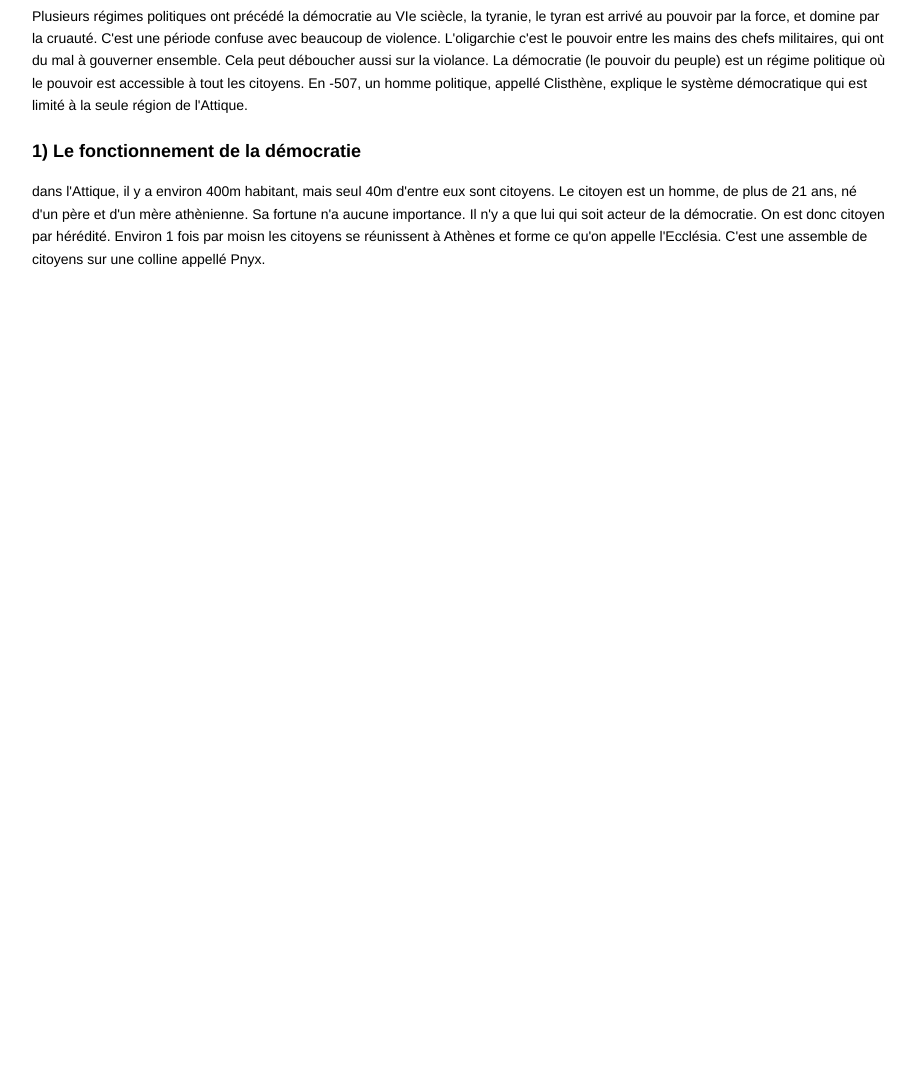
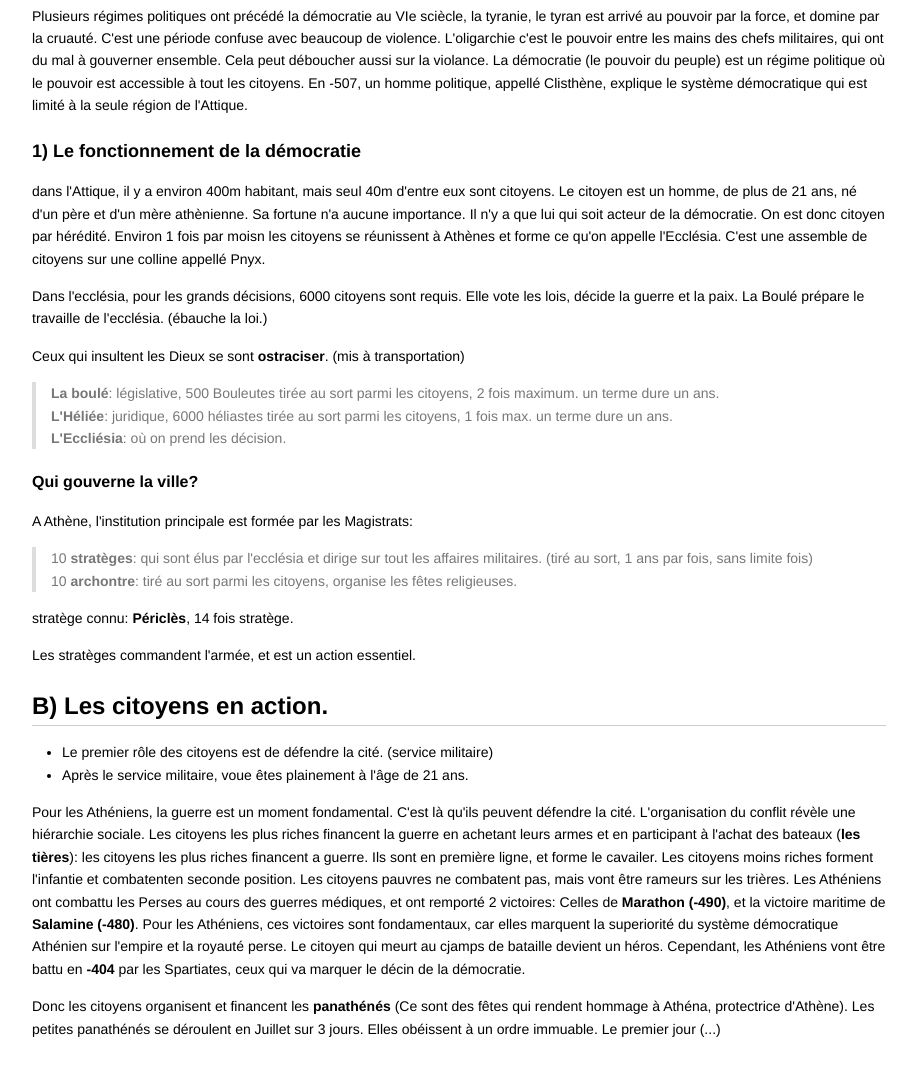
Before and after one commit to Pyxidatol-C/EJM2Int2016-2017, a plain HTML site: page content/HG-Français/Histoire.html in a window 1280 px wide. Shown: the part 2104-3174 px from the top of the page, without its empty margins (181-1097 px from the left). Before the commit the page ends 2404 px from the top, so only its background shows below. Drawn offline with Linux system fonts and the light colour scheme.

```diff
--- a/content/HG-Français/Histoire.html
+++ b/content/HG-Français/Histoire.html
@@ -4,6 +4,7 @@
 <head>
 
 <meta charset="utf-8">
+<meta name="viewport" content="width=device-width, initial-scale=1.0, user-scalable=yes">
 <title>Histoire </title>
 
 
@@ -389,6 +390,40 @@ immigrer: venir dans un pays.  </p>
 
 <p>dans l&#39;Attique, il y a environ 400m habitant, mais seul 40m d&#39;entre eux sont citoyens. Le citoyen est un homme, de plus de 21 ans, né d&#39;un père et d&#39;un mère athènienne. Sa fortune n&#39;a aucune importance. Il n&#39;y a que lui qui soit acteur de la démocratie. On est donc citoyen par hérédité. Environ 1 fois par moisn les citoyens se réunissent à Athènes et forme ce qu&#39;on appelle l&#39;Ecclésia. C&#39;est une assemble de citoyens sur une colline appellé Pnyx.</p>
 
+<p>Dans l&#39;ecclésia, pour les grands décisions, 6000 citoyens sont requis. Elle vote les lois, décide la guerre et la paix. La Boulé prépare le travaille de l&#39;ecclésia. (ébauche la loi.)</p>
+
+<p>Ceux qui insultent les Dieux se sont <strong>ostraciser</strong>. (mis à transportation)</p>
+
+<blockquote>
+<p><strong>La boulé</strong>: législative, 500 Bouleutes tirée au sort parmi les citoyens, 2 fois maximum. un terme dure un ans.<br>
+<strong>L&#39;Héliée</strong>: juridique, 6000 héliastes tirée au sort parmi les citoyens, 1 fois max. un terme dure un ans.<br>
+<strong>L&#39;Eccliésia</strong>: où on prend les décision.</p>
+</blockquote>
+
+<h4 id="toc_9">Qui gouverne la ville?</h4>
+
+<p>A Athène, l&#39;institution principale est formée par les Magistrats:</p>
+
+<blockquote>
+<p>10 <strong>stratèges</strong>: qui sont élus par l&#39;ecclésia et dirige sur tout les affaires militaires. (tiré au sort, 1 ans par fois, sans limite fois)<br>
+10 <strong>archontre</strong>: tiré au sort parmi les citoyens, organise les fêtes religieuses.</p>
+</blockquote>
+
+<p>stratège connu: <strong>Périclès</strong>, 14 fois stratège.</p>
+
+<p>Les stratèges commandent l&#39;armée, et est un action essentiel.</p>
+
+<h2 id="toc_10">B) Les citoyens en action.</h2>
+
+<ul>
+<li>Le premier rôle des citoyens est de défendre la cité. (service militaire)</li>
+<li>Après le service militaire, voue êtes plainement à l&#39;âge de 21 ans.</li>
+</ul>
+
+<p>Pour les Athéniens, la guerre est un moment fondamental. C&#39;est là qu&#39;ils peuvent défendre la cité. L&#39;organisation du conflit révèle une hiérarchie sociale. Les citoyens les plus riches financent la guerre en achetant leurs armes et en participant à l&#39;achat des bateaux (<strong>les tières</strong>): les citoyens les plus riches financent a guerre. Ils sont en première ligne, et forme le cavailer. Les citoyens moins riches forment l&#39;infantie et combatenten seconde position. Les citoyens pauvres ne combatent pas, mais vont être rameurs sur les trières. Les Athéniens ont combattu les Perses au cours des guerres médiques, et ont remporté 2 victoires: Celles de <strong>Marathon (-490)</strong>, et la victoire maritime de <strong>Salamine (-480)</strong>. Pour les Athéniens, ces victoires sont fondamentaux, car elles marquent la superiorité du système démocratique Athénien sur l&#39;empire et la royauté perse. Le citoyen qui meurt au cjamps de bataille devient un héros. Cependant, les Athéniens vont être battu en <strong>-404</strong> par les Spartiates, ceux qui va marquer le décin de la démocratie.</p>
+
+<p>Donc les citoyens organisent et financent les <strong>panathénés</strong> (Ce sont des fêtes qui rendent hommage à Athéna, protectrice d&#39;Athène). Les petites panathénés se déroulent en Juillet sur 3 jours. Elles obéissent à un ordre immuable. Le premier jour (...)</p>
+
 
 
 
```
Also changed, not shown: content/HG-Français/Géographie.html (+10 -0 lines), content/HG-eng/Source/DemographicTransition.jpg (added), content/Physics/Source/IGCSEgraph1.png (added), content/Physics/Source/IGCSEgraph2.png (added), content/Physics/Source/Linearisation.JPG (added), 14 other files.
